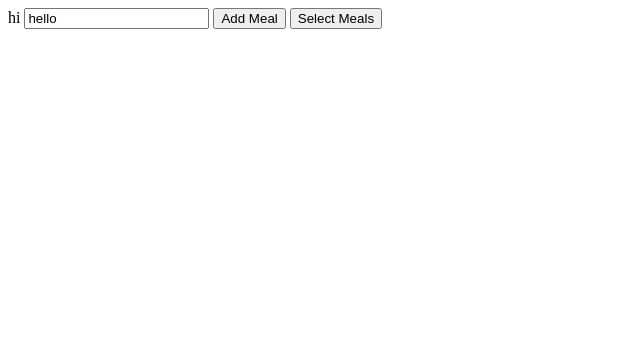
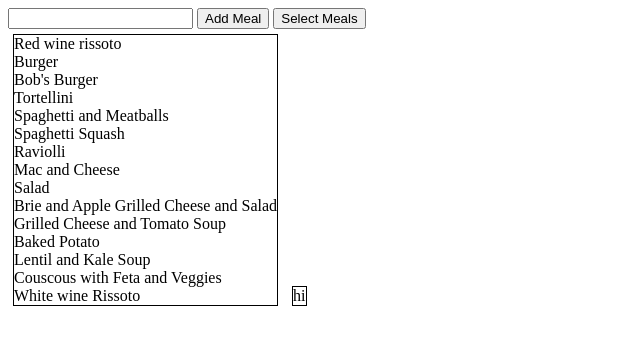
Before and after one commit to ryntm/whats-for-dinner, a website: page index.html in a window 1280 px wide. Shown: the whole page, without its empty margins (0-640 px from the left). Drawn offline with Linux system fonts and the light colour scheme.

Commit message:
added displaying of the meals

```diff
--- a/app.js
+++ b/app.js
@@ -38,15 +38,29 @@ console.log(doc)
 //
 
 let addBtn = document.getElementById('addmeal-btn')
+let displayAll = document.getElementById('show-all-meals')
 
 addBtn.addEventListener('click', () => {
-    if (newMeal.value != 'Add new meal here') {
+    if (newMeal.value != '') {
         let newArray = JSON.parse(localStorage.getItem('hi'))
         console.log(newArray)
         newArray.push(newMeal.value)
         localStorage.setItem('hi', JSON.stringify(newArray))
-        newMeal.value = 'Add new meal here'
+        displayAll.append(newMeal.value)
+        newMeal.value = ''
+
+        displayAll.appendChild(document.createElement('br'))
+
     } else {
         alert('There is no meal to add in text field.')
     }
 })
+
+
+
+for (let i = 0; i < JSON.parse(localStorage.getItem('hi')).length; i++) {
+    let displayArray = JSON.parse(localStorage.getItem('hi'))
+    displayAll.append(displayArray[i])
+    displayAll.appendChild(document.createElement('br'))
+
+}
--- a/index.html
+++ b/index.html
@@ -5,11 +5,13 @@
     <meta http-equiv="X-UA-Compatible" content="IE=edge">
     <meta name="viewport" content="width=device-width, initial-scale=1.0">
     <title>What's for dinner?</title>
+    <link rel="stylesheet" href="./styles.css">
+
 </head>
 <body>
     <div id='doc'>
-        hi
-        <input id='addmeal' value="hello">
+
+        <input id='addmeal' value="">
         <button id='addmeal-btn'>
             Add Meal
         </button>
@@ -19,9 +21,17 @@
         </button>
     </div>
 
-    <div id='show-all-meals'>
+    <main>
 
-    </div>
+        <div id='show-all-meals'>
+
+        </div>
+
+        <div id="chosen-meals">
+            hi
+        </div>
+
+    </main>
     <script src="./app.js"></script>
 </body>
 </html>
--- a/styles.css
+++ b/styles.css
@@ -0,0 +1,8 @@
+main {
+}
+
+#show-all-meals, #chosen-meals {
+    display: inline-block;
+    border: 1px black solid;
+    margin: 5px
+}
```
